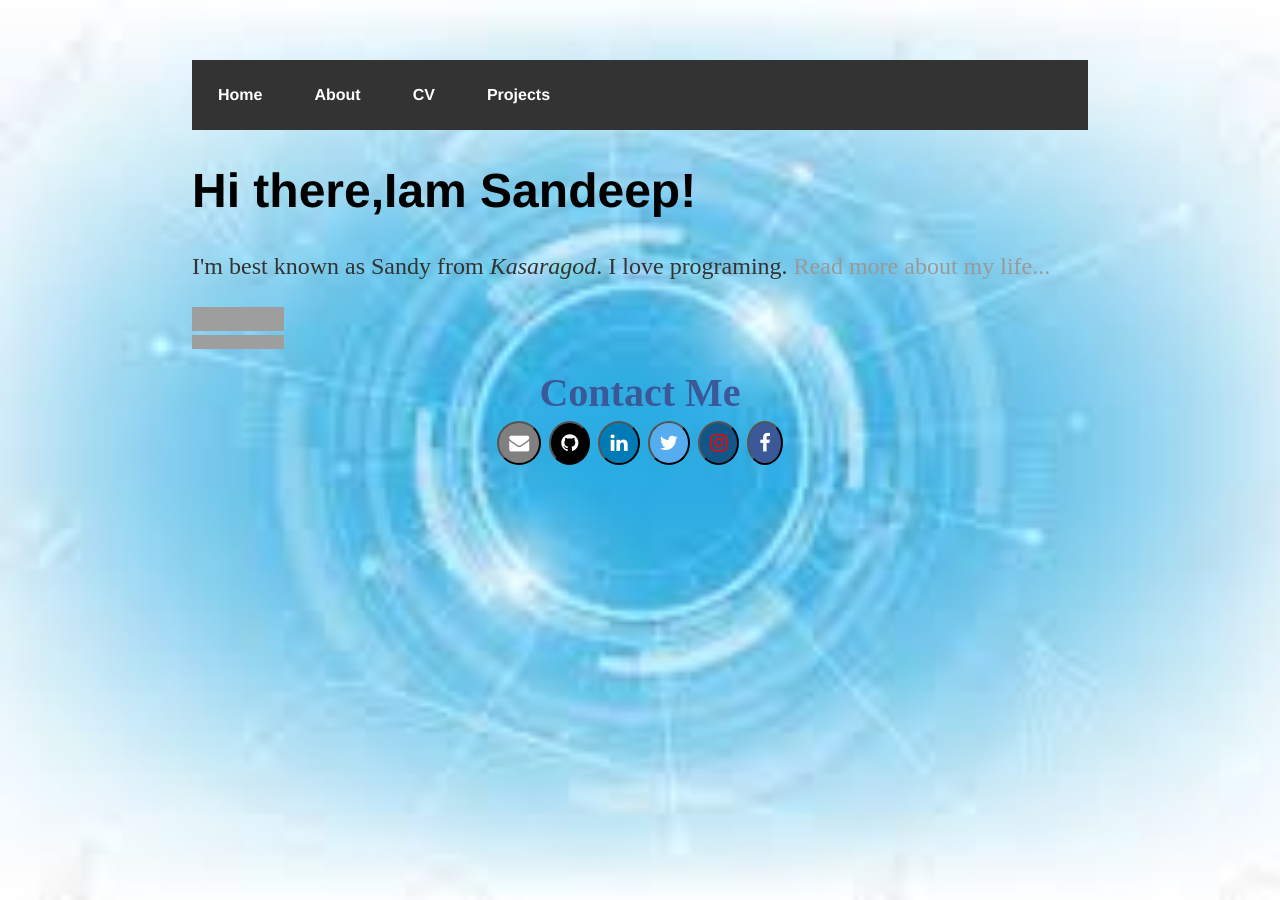
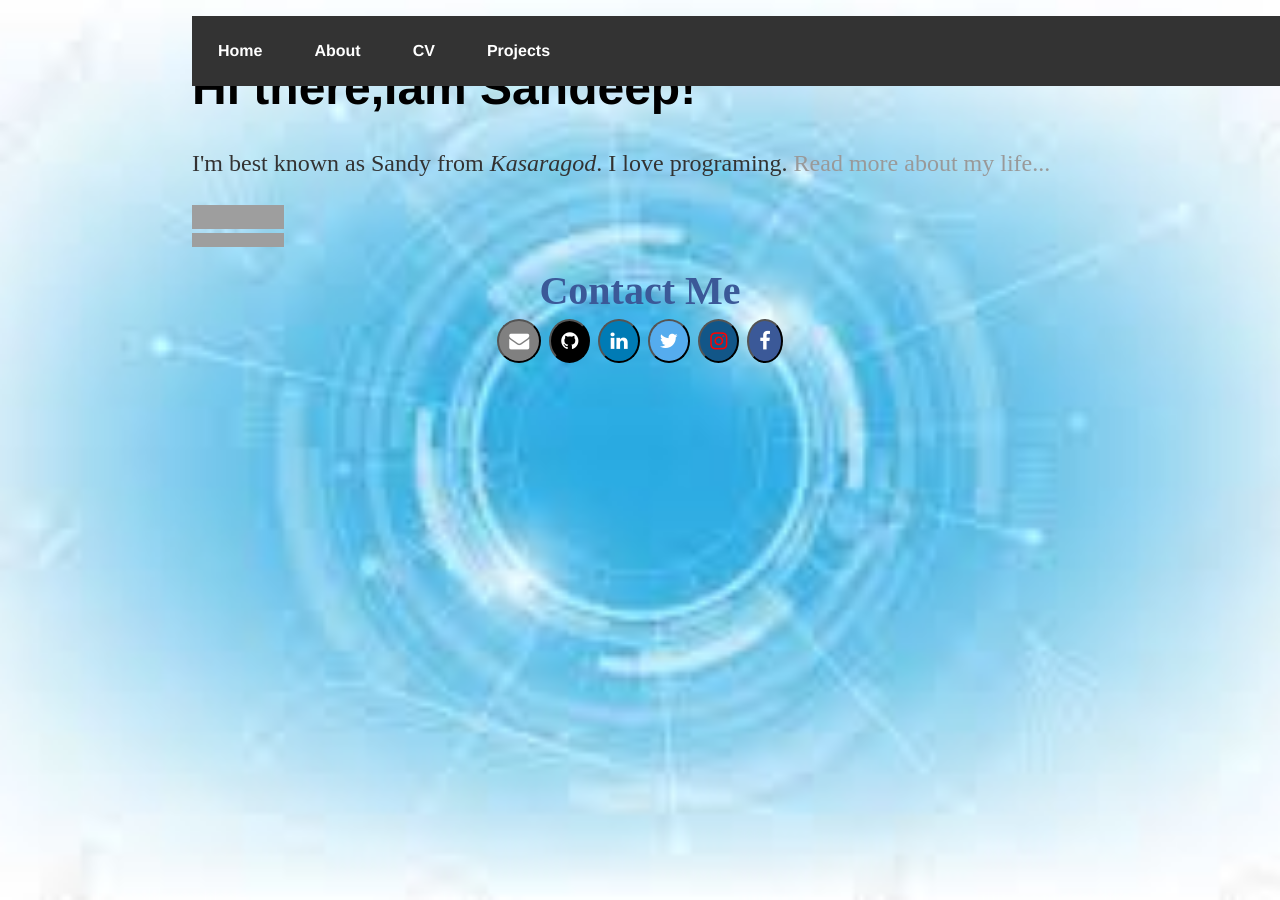
Before and after one commit to sandeepnayaks/sandeepnayaks.github.io, a Jekyll site: the page built from index.html, in a window 1280 px wide. Built offline with Jekyll 4.4.1, drawn with Linux system fonts in a browser that asks for light colours; grey boxes are pictures that could not be loaded.

Commit message:
Update main.css

```diff
--- a/css/main.css
+++ b/css/main.css
@@ -27,6 +27,12 @@ li strong{
 nav ul, footer ul { font-size: 1em; font-family: 'Helvetica', 'Arial';  overflow: hidden;
    padding: 10px; list-style: none; font-weight: bold; }
 nav ul{background-color: #333;}
+nav{
+   overflow: hidden;
+ position: fixed;
+ top: 0;
+ width: 100%;
+}
 nav ul li, footer ul li { display: inline; margin-right: 20px; float: left; }
 
 article ul {
```
